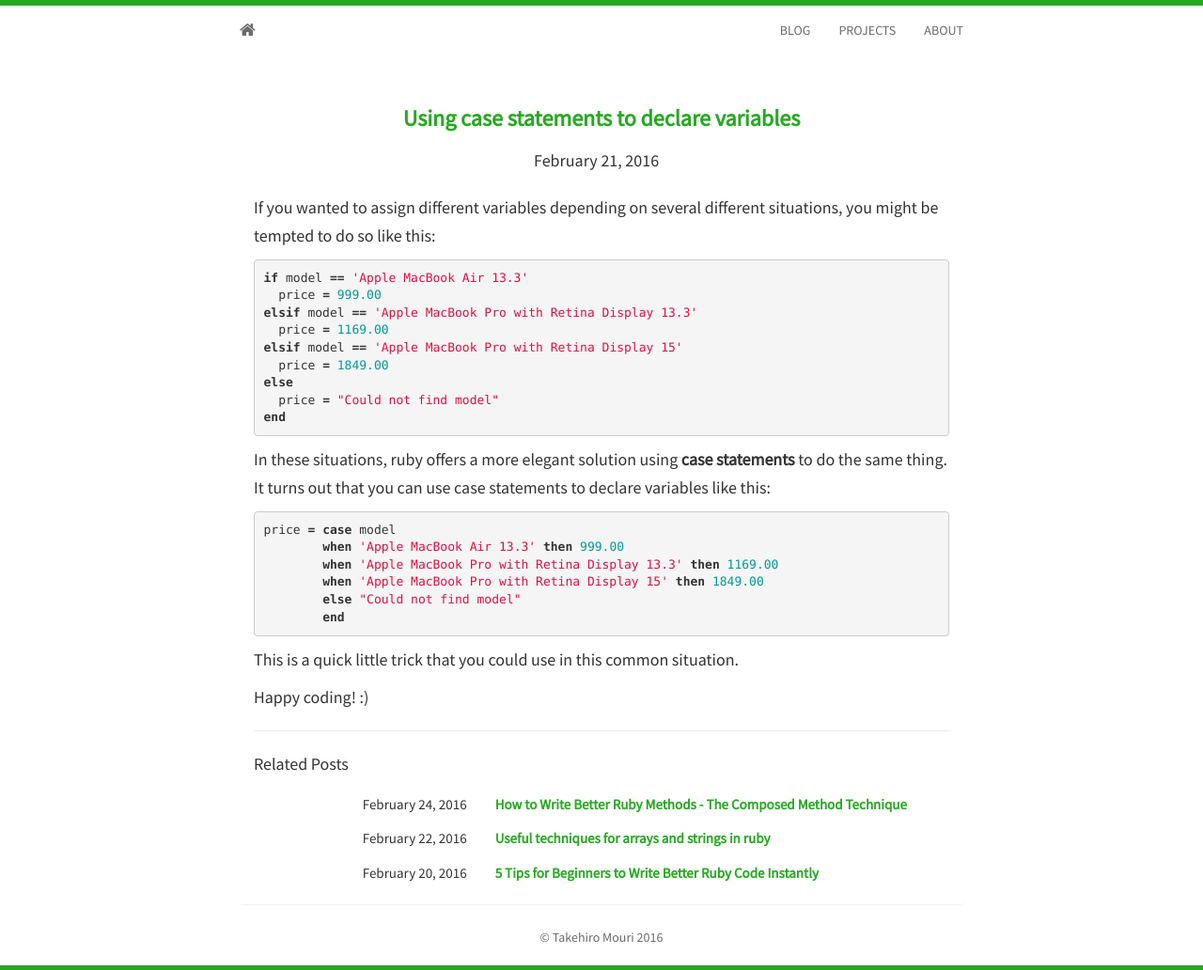
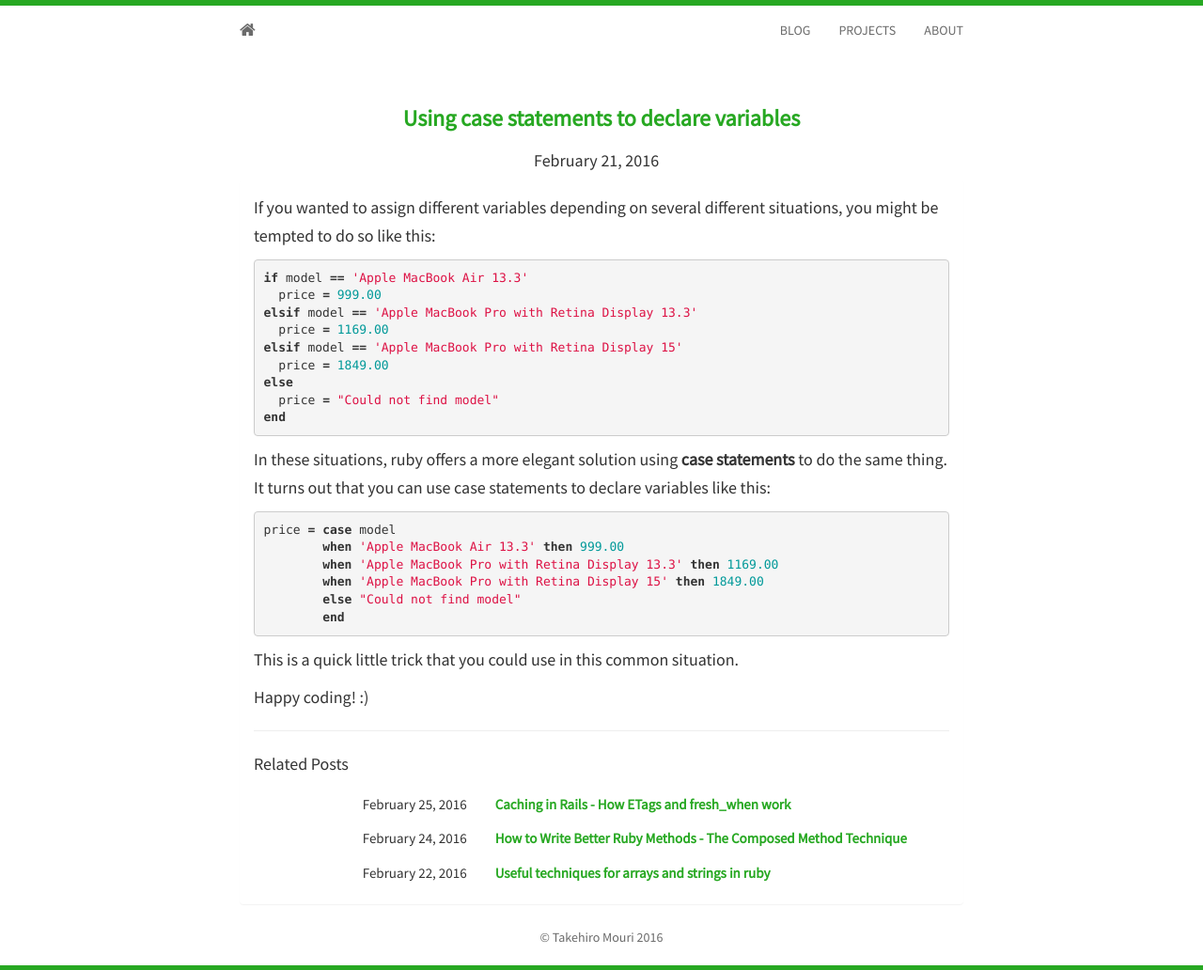
Before and after one commit to poudelmadhav/takehiromouri.github.io, a Jekyll site: the page built from _posts/2016-2-21-Using-case-statements-to-declare-variables.md, in a window 1280 px wide. Shown: the whole page at 94% size. Built offline with Jekyll 4.4.1, drawn with Linux system fonts in a browser that asks for light colours; nearby versions of some CDN libraries; Markdown is read by kramdown in place of the engine named in the settings.

Commit message:
new post

```diff
--- a/_config.yml
+++ b/_config.yml
@@ -8,7 +8,7 @@ paginate: 5
 gems: [jekyll-paginate]
 port: 8000
 safe: true
-baseurl: http://www.takehiromouri.com/
+# baseurl: http://www.takehiromouri.com/
 
 
 # edit here to achieve your personal greatness
--- /dev/null
+++ b/_posts/2016-2-25-Rails-Caching-How-ETags-and-fresh_when-work.md
@@ -0,0 +1,103 @@
+---
+layout: post
+title: Caching in Rails - How ETags and fresh_when work
+---
+
+<p>
+  To make web pages load faster, caching is super important. Let's first look at what caching means:
+</p>
+
+<p>
+  <q><i>Caching means to store content generated during the request-response cycle and to reuse it when responding to similar requests</i></q> (from <a href="http://edgeguides.rubyonrails.org/caching_with_rails.html" target="_blank">Rails Guides</a>)
+</p>
+
+<p>
+  Let's break down what happens when a request is sent to a server to figure out what this all means:
+</p>
+
+
+<h4>First Request</h4>
+<ol>
+  <li>A request is sent to server</li>
+  <li>Renders entire response body</li>
+  <li>Generates an ETag by doing an MD% hash on entire response body (looks like below)</li>
+{% highlight ruby %}
+headers['ETag'] = Digest::MD5.hexdigest(body)
+{% endhighlight %}
+  <li>
+    Rails sends back the response body as well as the ETag as a header field to the client (usually a browser)
+  </li>
+  <li>The client caches the response and stores the ETag</li>
+</ol>
+
+<h4>Second Request</h4>
+<ol>
+  <li>We request the same page again</li>
+  <li>The client sends the stored ETag as a <code>If-None-Match</code>header</li>
+  <li>Renders entire reponse body</li>
+  <li>Generates an ETag in the same way as previous</li>
+  <li>Compares ETag that was sent as header to the one that was just generated</li>
+  <li>If it matched, then the body is not sent to the client and instead sent a <code>304</code> not modified status</li>
+</ol>
+
+
+<p>
+  Basically if the page isn't modified, the browser reads the page from the cache.
+</p>
+
+<h3>So what are ETags?</h3>
+<p>
+  <strong>ETags</strong> stands for <strong>Entity Tags</strong>. It's essentially a key to see if the page has changed or not.
+</p>
+
+<p>
+  From a client side perspective, this is awesome because now we don't have to re-download everything, everything is stored in the cache.
+</p>
+
+<p>
+  But from a server side perspective, it still has to generate the ETag every single time there is a request. Processing the entire response body everytime we want to generate an ETag is not the most efficient.
+</p>
+
+<h3>Introducing <code>fresh_when</code></h3>
+<p>
+  You can set your custom ETags with <code>fresh_when</code>. For example, let's say you have a blog application and you want to tell rails to update the cache when an article has been updated or created. You can simply add <code>fresh_when</code> in your controller action. In this case, we're going to add it in the <code>show</code> action.
+</p>
+
+{% highlight ruby %}
+def show
+  @article = Article.find(params[:id])
+  fresh_when(@article)
+end
+{% endhighlight %}
+
+
+<p>
+  What this does is generate an ETag for us like this:
+</p>
+
+{% highlight ruby %}
+headers['Etag'] = Digest::MD5.hexdigest(@article.cache_key)
+{% endhighlight %}
+
+<p>
+  The <code>cache_key</code> is what keeps track of if something has updated. For instance, <code>@article.cache_key</code> would look something like <code>'article/23-2016-224150000'</code>.
+</p>
+
+<p>
+  The <code>cache_key</code> is generated in this format: <code>&lt;model name&gt;/&lt;id&gt;-&lt;updated_at&gt;</code>.
+</p>
+
+<hr>
+
+<p>
+  According to <a href="https://robots.thoughtbot.com/introduction-to-conditional-http-caching-with-rails" target="_blank">a simple test that thoughtbot ran</a>, performance improved by 94% (33ms to 2ms) just by including one <code>fresh_when</code> in a controller action. That's an amazing improvement.
+</p>
+
+<p>
+  As we can see <code>fresh_when</code> is a powerful tool that we can use to improve our caching. Instead of processing the whole response body, we can focus on tracking if a resource is stale or fresh by using <code>fresh_when</code>.
+</p>
+
+
+<p>
+  Happy coding!
+</p>
```
Also changed, not shown: static/img/favicon.ico (added), 11 other files.
